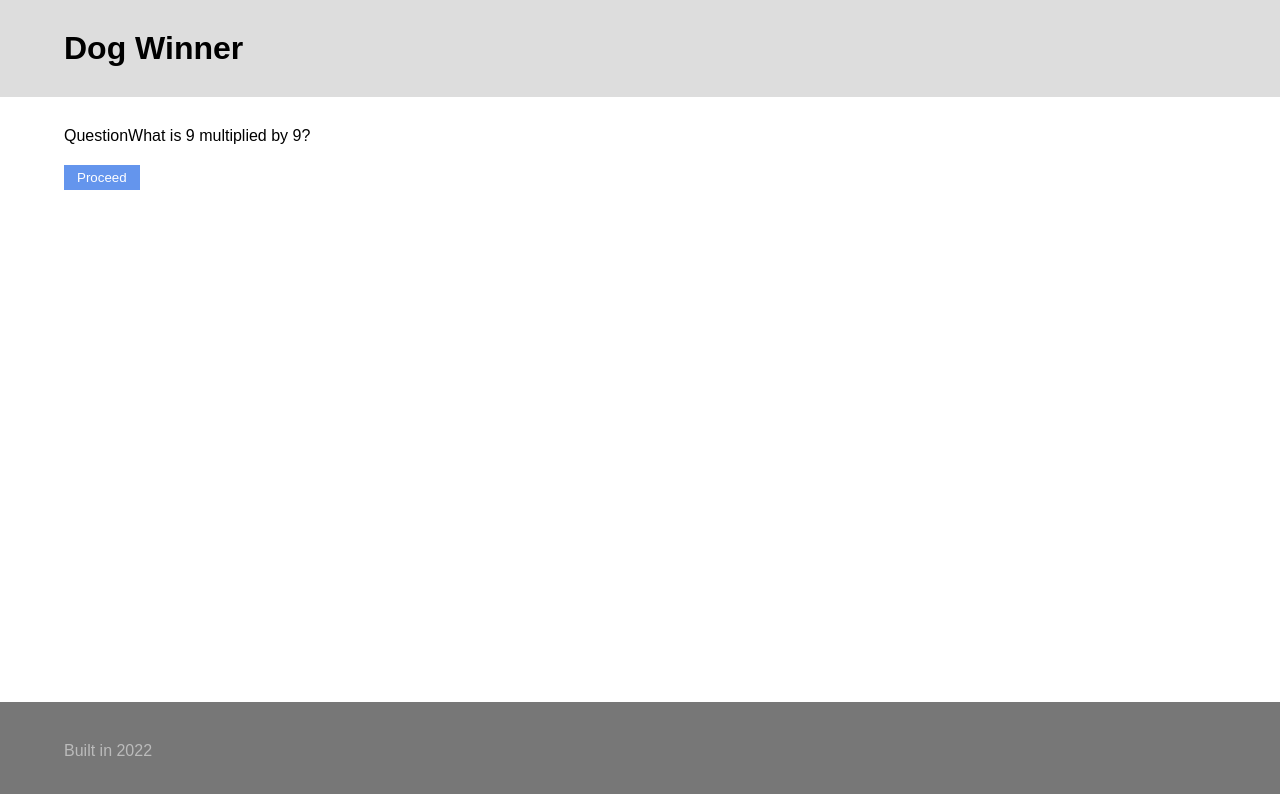
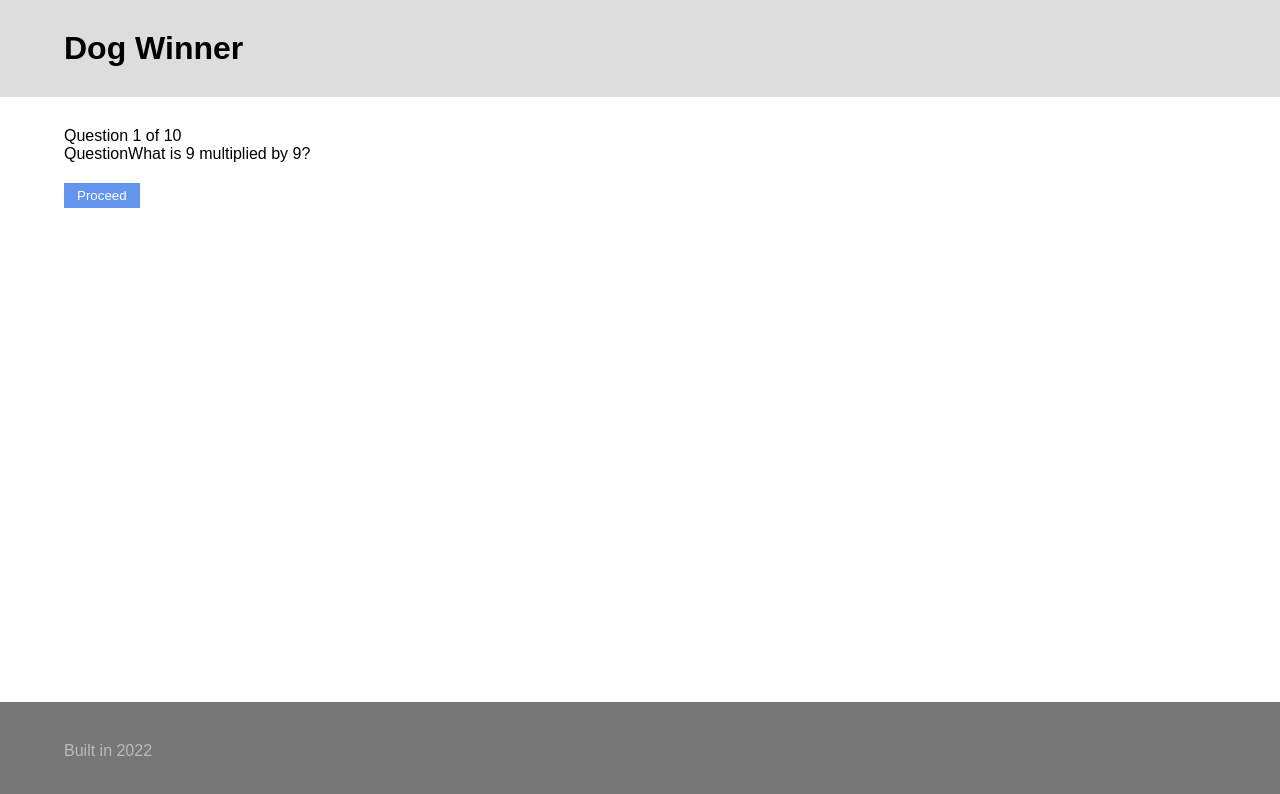
Before and after one commit to samuraijane/exercise-dog-winner, a React (Create React App) app: page / in a window 1280 px wide. Both pictures are taken after a click on the button "Proceed". Shown: the top 794 px of the page. Built offline with nearby package versions, Linux system fonts and the light colour scheme.

Commit message:
show which question user is currently answering

```diff
--- /dev/null
+++ b/src/components/status.jsx
@@ -0,0 +1,9 @@
+const Status = ({ count }) => {
+  return (
+    <div>
+      <p>Question {count} of 10</p>
+    </div>
+  )
+};
+
+export default Status;
--- a/src/views/landing.jsx
+++ b/src/views/landing.jsx
@@ -3,6 +3,7 @@ import { useDispatch, useSelector } from "react-redux";
 import { Route, Routes, useNavigate } from 'react-router-dom';
 import useStateCallback from "../hooks/useStateCallback";
 import Question from "../components/question";
+import Status from "../components/status";
 import Welcome from "../components/welcome";
 import { setInitialState } from "../redux/actions";
 
@@ -42,6 +43,7 @@ const Landing = () => {
   return (
     <>
       {currentQuestionCount < 1 && <Welcome />}
+      {!isGameEnd && currentQuestionCount > 0 && <Status count={currentQuestionCount} />}
       <Routes>
         <Route path={`q${currentQuestionCount}`} element={<Question data={questions[currentQuestionCount - 1]} />} />
       </Routes>
```
